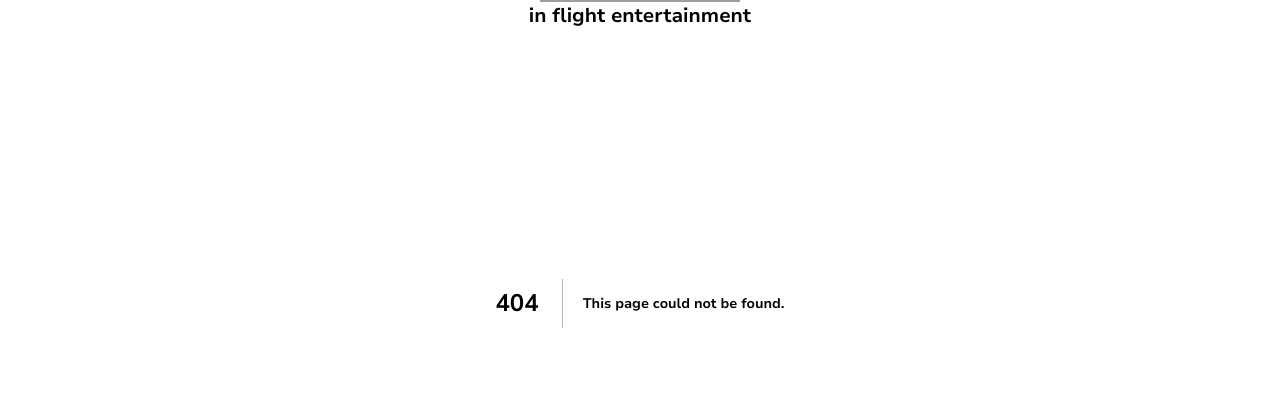
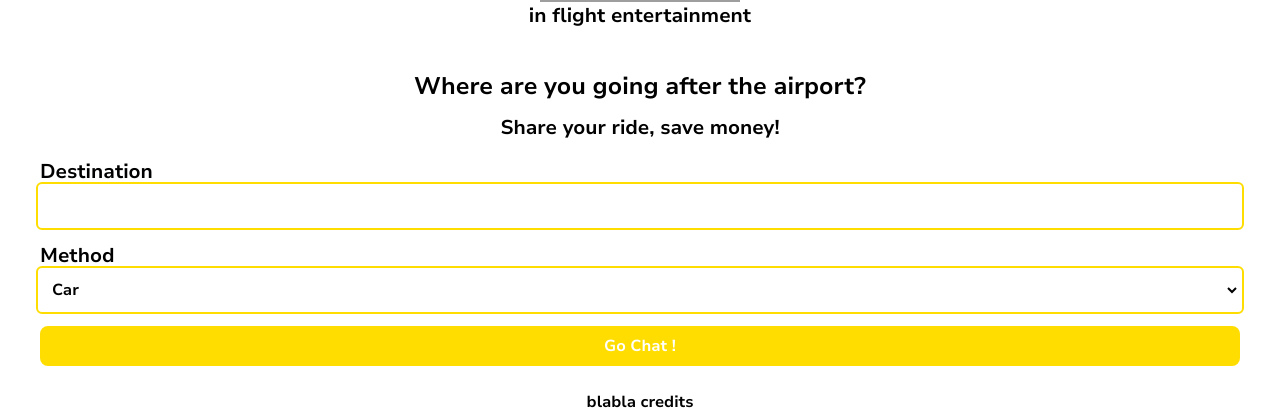
Before and after one commit to alvaro-freire/hackupc2023, a Next.js app in the folder frontend/: page /transport in a window 1280 px wide. Before the commit this address had no page. Shown: the part 180-596 px from the top of the page. Built offline with nearby package versions, Linux system fonts and the light colour scheme; grey boxes are pictures that could not be loaded.

Commit message:
Added: Transport main form

```diff
--- /dev/null
+++ b/frontend/app/transport/page.tsx
@@ -0,0 +1,22 @@
+import React from 'react';
+
+import HeroHeader from '@/components/atoms/typography/HeroHeader';
+import Subheading from '@/components/atoms/typography/Subheading';
+import TransportForm from '@/components/molecules/transport/Form';
+
+const Transport: React.FC = () => {
+  return (
+    <div className="flex flex-col pl-10 pr-10 items-center justify-center text-center">
+      <HeroHeader>
+        Where are you going after the airport?
+      </HeroHeader>
+      <Subheading className="pt-3">
+        Share your ride, save money!
+      </Subheading>
+
+      <TransportForm />
+    </div>
+  );
+}
+
+export default Transport;
--- /dev/null
+++ b/frontend/components/atoms/inputs/SelectInput.tsx
@@ -0,0 +1,47 @@
+'use client'
+import React from 'react';
+
+type optionType = { text: string, value: string };
+
+interface IProps {
+  onChange?: (e: React.ChangeEvent<HTMLSelectElement>) => void;
+  className?: string;
+  value?: string;
+  label?: string;
+  labelFor?: string;
+  options: Array<optionType>;
+}
+
+const SelectInput: React.FC<IProps> = ({
+  className,
+  onChange,
+  value,
+  label,
+  labelFor,
+  options
+}) => {
+  if (options.length === 0) { return (<></>); }
+  return (
+    <div className="flex flex-col items-start w-full">
+      {label && labelFor && (
+        <label htmlFor={labelFor} className="text-xl"> {label} </label>
+      )}
+      <select
+        className={`w-full border-none outline-none outline-solid outline-2 outline-primary rounded-sm p-2 bg-white ${className}`}
+        onChange={(e) => { onChange?.(e); }}
+        value={value || ''}
+        id={labelFor ? labelFor : ''}
+      >
+        {options.map((option: optionType) => {
+          return (
+            <option className="bg-white" value={option.value} key={option.value}>
+              {option.text}
+            </option>
+          )
+        })}
+      </select>
+    </div>
+  );
+};
+
+export default SelectInput;
--- /dev/null
+++ b/frontend/components/atoms/inputs/TextInput.tsx
@@ -0,0 +1,29 @@
+'use client'
+
+import React from 'react';
+
+interface IProps {
+  onChange?: (e: React.ChangeEvent<HTMLInputElement>) => void;
+  className?: string;
+  value?: string;
+  label?: string;
+  labelFor?: string;
+}
+
+const TextInput: React.FC<IProps> = ({ className, onChange, value, label, labelFor }) => {
+  return (
+    <div className="flex flex-col items-start w-full">
+      {label && labelFor && (
+        <label htmlFor={labelFor} className="text-xl"> {label} </label>
+      )}
+      <input
+        className={`w-full border-none outline-none outline-solid outline-2 outline-primary rounded-sm p-2 ${className}`}
+        onChange={(e) => { onChange?.(e); }}
+        value={value || ''}
+        id={labelFor ? labelFor : ''}
+      />
+    </div>
+  );
+}
+
+export default TextInput;
--- /dev/null
+++ b/frontend/components/atoms/typography/HeroHeader.tsx
@@ -0,0 +1,16 @@
+import React from 'react';
+
+interface IProps {
+  children?: React.ReactNode;
+  className?: string;
+}
+
+const HeroHeader: React.FC<IProps> = ({ children, className }) => {
+  return (
+    <h1 className={`text-2xl ${className || ''}`}>
+      {children}
+    </h1>
+  );
+}
+
+export default HeroHeader;
--- /dev/null
+++ b/frontend/components/atoms/typography/Subheading.tsx
@@ -0,0 +1,16 @@
+import React from 'react';
+
+interface IProps {
+  children?: React.ReactNode;
+  className?: string;
+}
+
+const Subheading: React.FC<IProps> = ({ children, className }) => {
+  return (
+    <h2 className={`text-xl ${className || ''}`}>
+      {children}
+    </h2>
+  )
+}
+
+export default Subheading;
--- /dev/null
+++ b/frontend/components/molecules/transport/Form.tsx
@@ -0,0 +1,55 @@
+'use client'
+
+import React, { useState } from 'react';
+
+import { transportMethods } from '@/types/transport.types';
+import TextInput from '@/components/atoms/inputs/TextInput';
+import SelectInput from '@/components/atoms/inputs/SelectInput';
+import Button from '@/components/atoms/buttons/button';
+
+const Form: React.FC = () => {
+  const [destination, setDestination] = useState<string>('');
+  const [method, setMethod] = useState<string>(transportMethods[0].value);
+
+  const handleChangeDestinationInput = (e: React.ChangeEvent<HTMLInputElement>) => {
+    const { value } = e.target;
+
+    setDestination(value);
+  };
+
+  const handleChangeMethodInput = (e: React.ChangeEvent<HTMLSelectElement>) => {
+    e.preventDefault();
+    const { value } = e.target;
+
+    setMethod(value);
+  }
+
+  return (
+    <form
+      className="pt-4 flex w-full gap-4 flex-col"
+      onSubmit={(e) => { e.preventDefault(); }}
+    >
+      <TextInput
+        value={destination}
+        onChange={handleChangeDestinationInput}
+        label="Destination"
+        labelFor="destination-input"
+      />
+
+      <SelectInput
+        value={method}
+        onChange={handleChangeMethodInput}
+        label="Method"
+        labelFor="method-input"
+        options={transportMethods}
+      />
+
+      <Button
+        text='Go Chat !'
+      />
+
+    </form>
+  );
+}
+
+export default Form;
--- /dev/null
+++ b/frontend/types/transport.types.ts
@@ -0,0 +1,22 @@
+export const transportMethods: Array<{ value: string, text: string }> = [
+  {
+    value: 'car',
+    text: 'Car'
+  },
+  {
+    value: 'metro',
+    text: 'Metro'
+  },
+  {
+    value: 'taxi',
+    text: 'Taxi'
+  },
+  {
+    value: 'train',
+    text: 'Train'
+  },
+  {
+    value: 'walk',
+    text: 'walking'
+  }
+]
```
